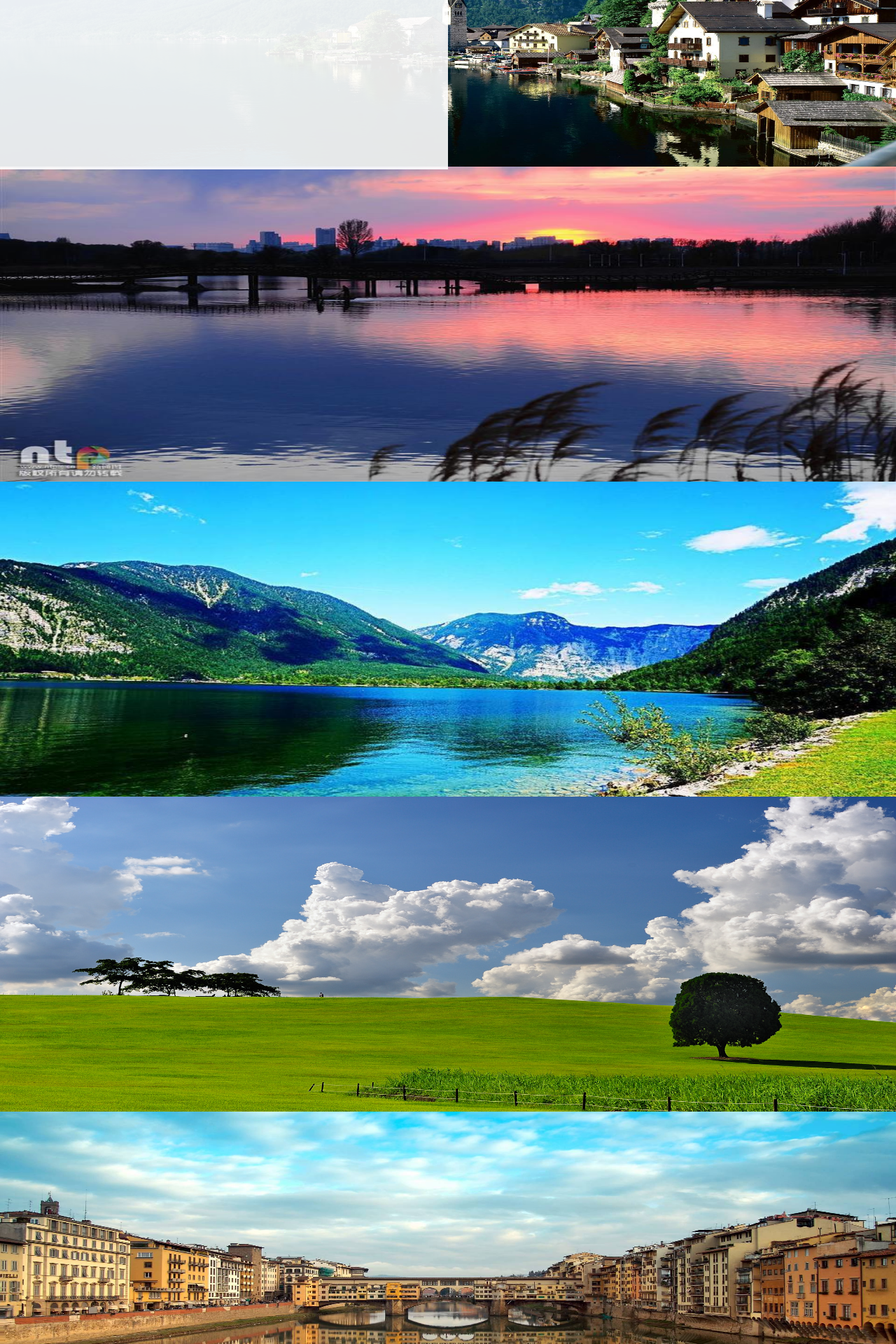
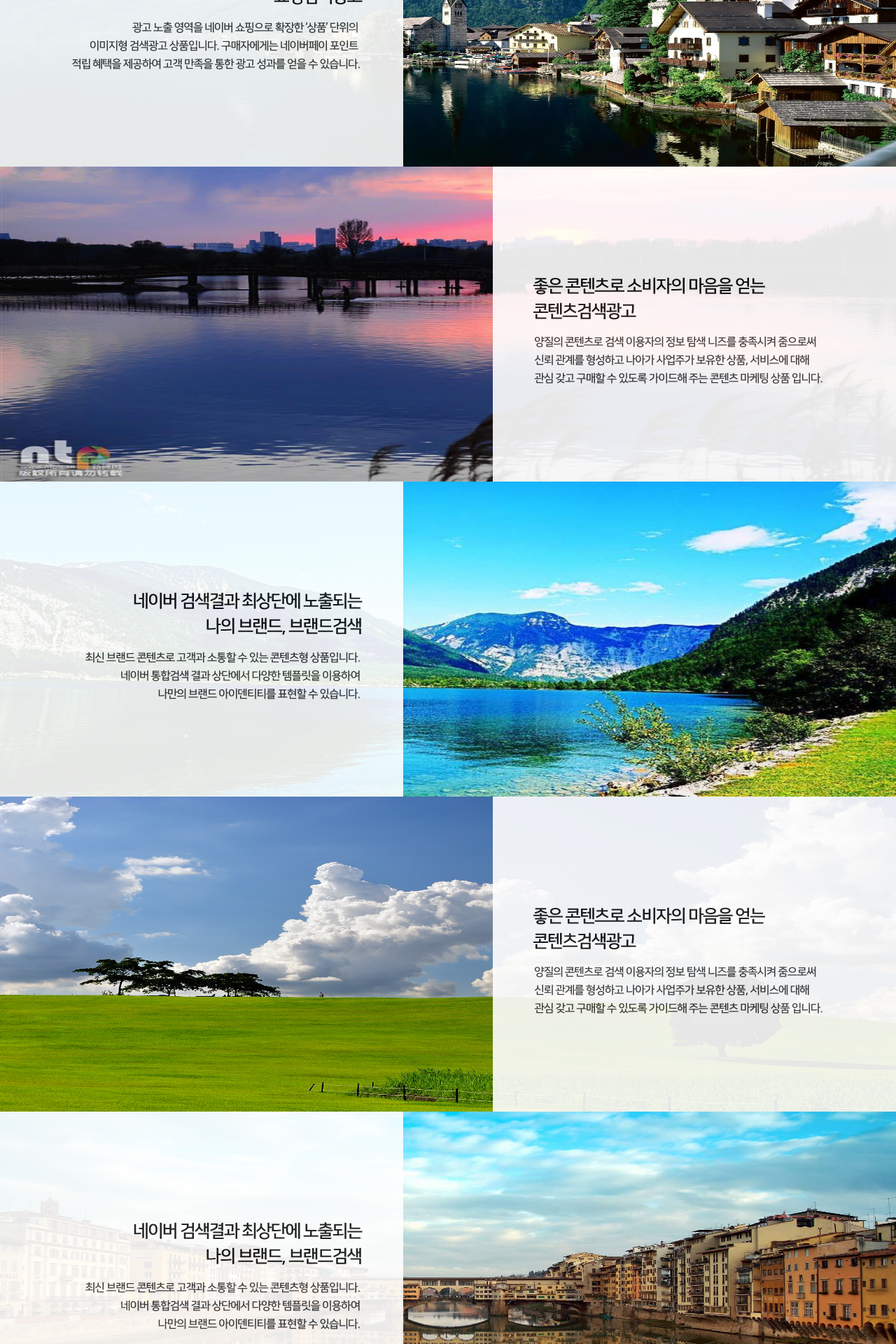
Before and after one commit to githubkms0810/playseven, a PHP site: page /index_marketing.html in a window 1280 px wide. Shown: the part 1240-3160 px from the top of the page at 70% size. Run offline with PHP 8.4, Linux system fonts and the light colour scheme; some libraries are stand-ins or nearby versions.

Commit message:
마케팅페이지

```diff
--- a/css/style_marketing.css
+++ b/css/style_marketing.css
@@ -13,8 +13,14 @@
 
 .marketings {
     padding-top: 10%;
-    padding-left: 20%;
     height: 450px;
+
+}
+
+.marketings_title {
+    width: fit-content;
+    margin: 0 auto;
+    font-size: 60px;
 }
 
 /*
@@ -52,22 +58,22 @@
 .marketing {
     height: 450px;
     overflow: hidden;
+    position: relative;
     /* div 박스 사이즈를 넘어간 값은 숨긴다*/
 }
 
-.marketing img {
+.marketing .imgs {
     width: 100%;
     height: 450px;
+    position: absolute;
     transition: transform .80s;
     -o-transition: transform .80s;
     -moz-transition: transform .80s;
     -webkit-transition: transform .80s;
 }
 
-.marketing:hover img {
+.marketing:hover .imgs {
     /* img 마우스 오버시*/
-    cursor: pointer;
-
     transform: scale(1.1);
     /* 마우스 오버시 이미지 크기를 1.1 배만큼 확대시킨다. */
     -o-transform: scale(1.1);
@@ -79,10 +85,28 @@
     -moz-transition: transform .80s;
     -webkit-transition: transform .80s;
     /* 마우스 오버시 이미지가 즉시 커지지않고 30.5 second 의 시간에 걸쳐 커진다 애니메이션 효과*/
+    overflow: hidden;
 }
 
 .marketing_no1 {
-    width: 50%;
+    width: 45%;
+    background-color: #fff;
+    opacity: 0.9;
+    position: absolute;
+    display: block;
+    height: 450px;
+    z-index: 1;
+    right: 0;
+}
+
+.info_1 {
+    position: absolute;
+    top: 35%;
+    left: 10%;
+}
+
+.marketing_no2 {
+    width: 45%;
     background-color: #fff;
     opacity: 0.9;
     position: absolute;
@@ -91,6 +115,77 @@
     z-index: 1;
 }
 
+.info_2 {
+    position: absolute;
+    top: 35%;
+    right: 10%;
+}
+
+.marketing_no3 {
+    width: 45%;
+    background-color: #fff;
+    opacity: 0.9;
+    position: absolute;
+    display: block;
+    height: 450px;
+    z-index: 1;
+    right: 0;
+}
+
+.info_3 {
+    position: absolute;
+    top: 35%;
+    left: 10%;
+}
+
+.marketing_no4 {
+    width: 45%;
+    background-color: #fff;
+    opacity: 0.9;
+    position: absolute;
+    display: block;
+    height: 450px;
+    z-index: 1;
+}
+
+.info_4 {
+    position: absolute;
+    top: 35%;
+    right: 10%;
+}
+
+.marketing_no5 {
+    width: 45%;
+    background-color: #fff;
+    opacity: 0.9;
+    position: absolute;
+    display: block;
+    height: 450px;
+    z-index: 1;
+    right: 0;
+}
+
+.info_5 {
+    position: absolute;
+    top: 35%;
+    left: 10%;
+}
+
+.marketing_no6 {
+    width: 45%;
+    background-color: #fff;
+    opacity: 0.9;
+    position: absolute;
+    display: block;
+    height: 450px;
+    z-index: 1;
+}
+
+.info_6 {
+    position: absolute;
+    top: 35%;
+    right: 10%;
+}
 
 
 
--- a/index_marketing.html
+++ b/index_marketing.html
@@ -58,40 +58,55 @@
     </div>
     <div class="section fp-auto-height" id="section0" style="background-color: aliceblue;">
         <div class="marketings">
-                <img src="imgs/1.png" alt="1" />
-                <h1>홍보마케팅페이지제목</h1>
-                <p>내용내용내용내용내용내용내용내용내용내용내용내용내용내용내용내용내용내용내용내용내용내용내용내용</p>
+            <div class="marketings_title">홍보마케팅페이지제목</div>
         </div>
     </div>
     <div class="section fp-auto-height" id="section1">
-            <div class="marketing" id="marketing_no1">
-                <img src="imgs/1.jpg"/>
-                <div class="marketing_no1"></div>
+        <div class="marketing">
+            <img class="imgs" src="imgs/1.jpg">
+            <div class="marketing_no1">
+                <img class="info_1" src="imgs/txt_info_1.png">
+            </div>
         </div>
     </div>
     <div class="section fp-auto-height" id="section2">
         <div class="marketing" id="marketing_no2">
-                <img src="imgs/2.jpg"/>
+            <img class="imgs" src="imgs/2.jpg" />
+            <div class="marketing_no2">
+                <img class="info_2" src="imgs/txt_info_2.png">
+            </div>
         </div>
     </div>
     <div class="section fp-auto-height" id="section3">
         <div class="marketing" id="marketing_no3">
-                <img src="imgs/3.jpg"/>
+            <img class="imgs" src="imgs/3.jpg" />
+            <div class="marketing_no3">
+                <img class="info_3" src="imgs/txt_info_3.png">
+            </div>
         </div>
     </div>
     <div class="section fp-auto-height" id="section4">
         <div class="marketing" id="marketing_no4">
-                <img src="imgs/4.jpg"/>
+            <img class="imgs" src="imgs/4.jpg" />
+            <div class="marketing_no4">
+                <img class="info_4" src="imgs/txt_info_4.png">
+            </div>
         </div>
     </div>
     <div class="section fp-auto-height" id="section5">
         <div class="marketing" id="marketing_no5">
-                <img src="imgs/5.jpg"/>
+            <img class="imgs" src="imgs/5.jpg" />
+            <div class="marketing_no5">
+                <img class="info_5" src="imgs/txt_info_3.png">
+            </div>
         </div>
     </div>
     <div class="section fp-auto-height" id="section6">
         <div class="marketing" id="marketing_no6">
-                <img src="imgs/6.jpg"/>
+            <img class="imgs" src="imgs/6.jpg" />
+            <div class="marketing_no6">
+                <img class="info_6" src="imgs/txt_info_4.png">
+            </div>
         </div>
         <div class="footer0">
             <ul class="foot-menu">
```
Also changed, not shown: imgs/txt_info_1.png (added), imgs/txt_info_2.png (added), imgs/txt_info_3.png (added), imgs/txt_info_4.png (added). Lines whose indentation alone changed are shown as unchanged.
